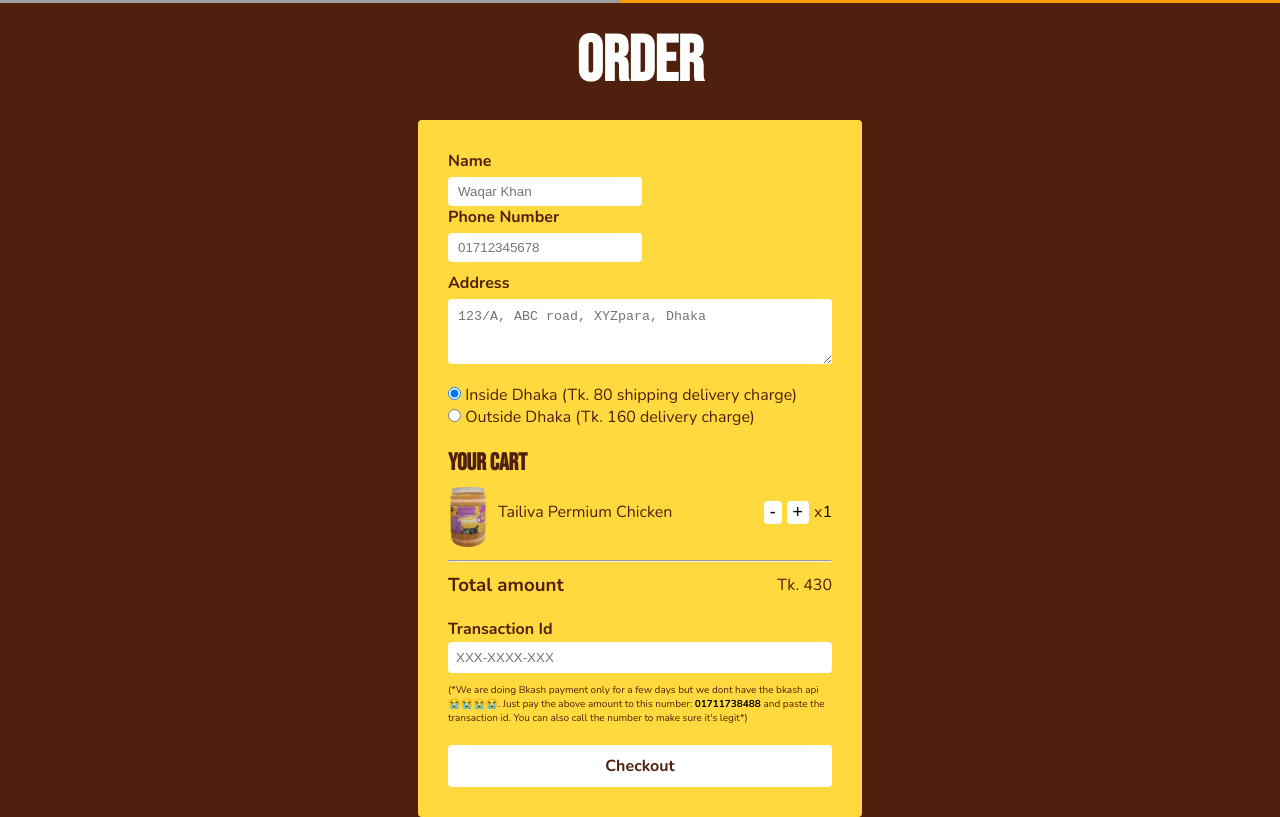
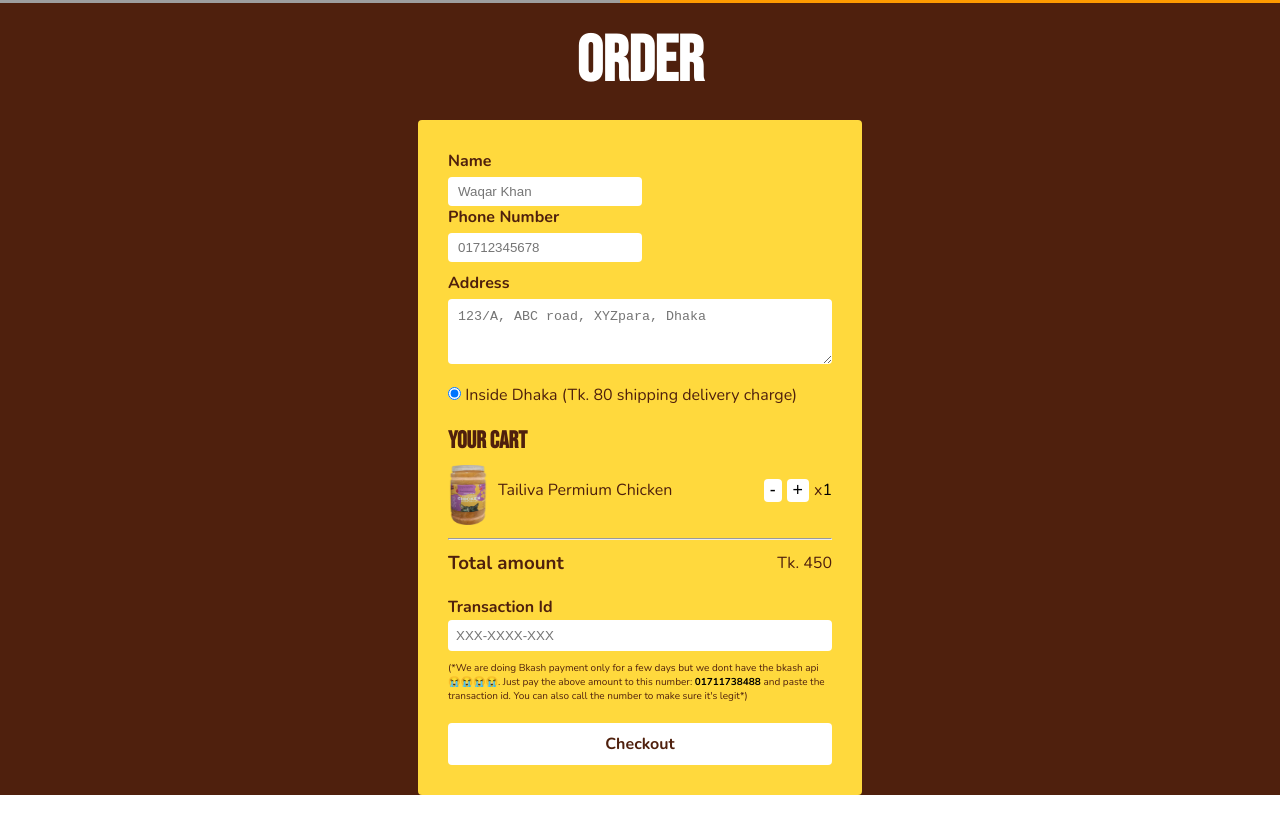
Before and after one commit to Asifmahmud436/Tailiva, a plain HTML site: page index.html in a window 1280 px wide. Shown: the part 1315-2132 px from the top of the page. After the commit the page ends 2110 px from the top, so only its background shows below. Drawn offline with nearby package versions, Linux system fonts and the light colour scheme; grey boxes are pictures that could not be loaded.

Commit message:
changed price

```diff
--- a/index.html
+++ b/index.html
@@ -118,12 +118,12 @@
           ></textarea>
         </div>
         <div class="location-radio" onchange="countTotal()">
-          <input type="radio" id="html" name="location" value="80" checked />
+          <input type="radio" id="html" name="location" value="100" checked />
           <label for="html"
             >Inside Dhaka (Tk. 80 shipping delivery charge)</label
           ><br />
-          <input type="radio" id="css" name="location" value="160" />
-          <label for="css">Outside Dhaka (Tk. 160 delivery charge)</label><br />
+          <!-- <input type="radio" id="css" name="location" value="160" />
+          <label for="css">Outside Dhaka (Tk. 160 delivery charge)</label><br /> -->
         </div>
         <h1 class="cart-header">Your Cart</h1>
         <!-- order items -->
```
